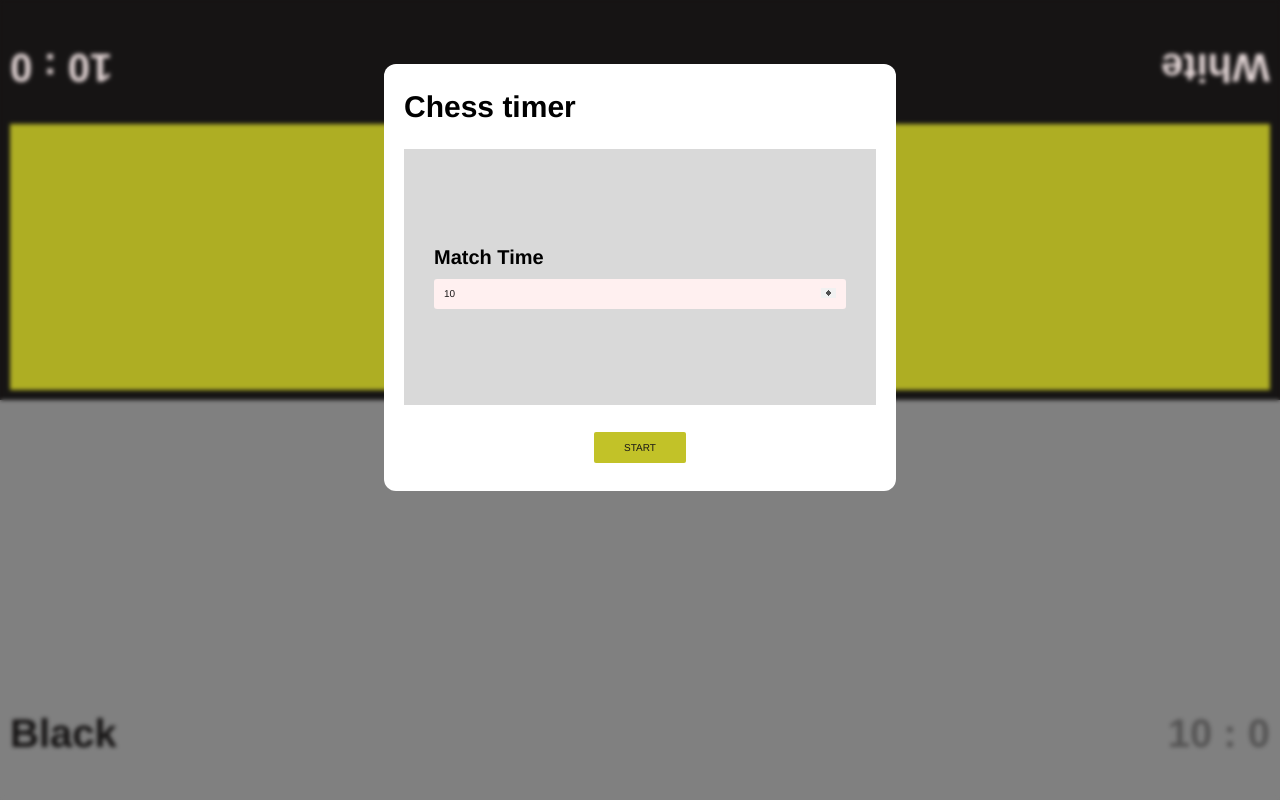
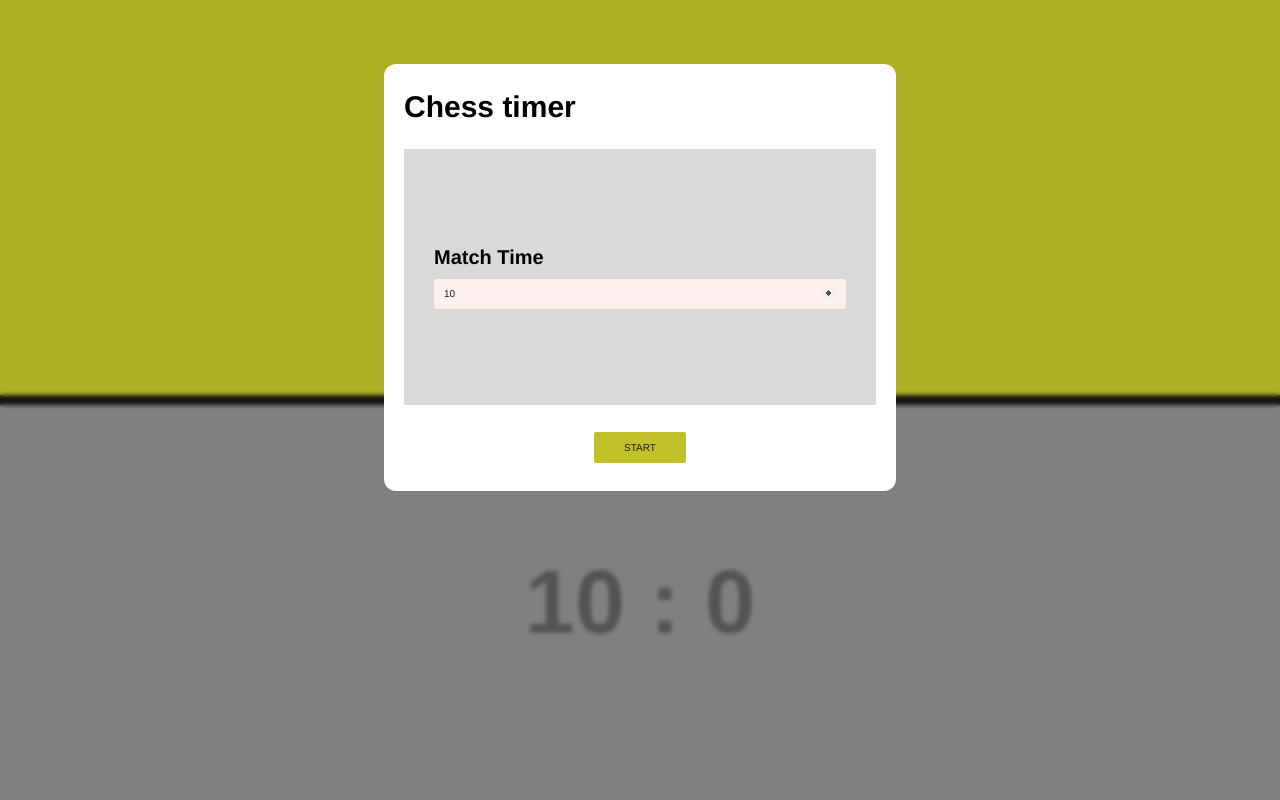
Before and after one commit to null-gman/Chess_timer, a website: page index.html in a window 1280 px wide. Drawn offline with Linux system fonts and the light colour scheme.

Commit message:
-v 1.4.1

```diff
--- a/index.html
+++ b/index.html
@@ -1,5 +1,6 @@
 <!DOCTYPE html>
 <html lang="en" style="background-color:rgb(231, 231, 231);">
+
 <head>
   <meta charset="UTF-8">
   <meta name="viewport" content="width=device-width, initial-scale=1.0">
@@ -9,22 +10,24 @@
   <!-- <link rel="icon" type="image/jpge" href="./logoChessTimer.jpg"> -->
   <link rel="icon" type="image/png" href="./logoChessTimer.png">
 </head>
+
 <body style="display:none;">
 
-  <div id="root" >
+  <div id="root">
     <div id="main">
       <section class="player" id="player-white">
-          <button class="btnTimer" id="btn-white"></button>
+        <!-- <button class="btnTimer" id="btn-white"></button> -->
         <div class="lable">
-            <h2>White</h2>
-            <p id="timeLable-white"  class="timingP">10 : 0</p>
+          <!-- <h2>White</h2> -->
+          <p id="timeLable-white" class="timingP">10 : 0</p>
         </div>
       </section>
-
+      <article style="width: 100%; background-color:  rgb(25, 23, 23);
+        height:10px;"></article>
       <section class="player wating" id="player-black">
-          <button class="btnTimer" id="btn-black"></button>
+        <!-- <button class="btnTimer" id="btn-black"></button> -->
         <div class="lable">
-            <h2>Black</h2>
+          <!-- <h2>Black</h2> -->
           <p id="timeLable-black" class="timingP">10 : 0</p>
         </div>
       </section>
@@ -62,4 +65,5 @@
   <!-- <script src="./script.js"></script> -->
   <script src="./lib/script.js"></script>
 </body>
+
 </html>
--- a/main.scss
+++ b/main.scss
@@ -29,11 +29,13 @@ html {
   display: flex;
   flex-direction: column;
   .player {
-    padding: 10px;
+    cursor: pointer;
+    // padding: 10px;
     height: 50%;
     width: 100%;
-
+    background-color: $mainC;
     .btnTimer {
+      display: none;
       height: 70%;
       width: 100%;
       cursor: pointer;
@@ -48,20 +50,28 @@ html {
     }
 
     .lable {
-      height: 30%;
-      width: 100%;
-      display: flex;
-      align-items: center;
-      justify-content: space-between;
+      height: 100%;
+      // display: flex;
+      // align-items: center;
+      // justify-content: space-between;
+      // justify-content: center;
       user-select: none;
 
       h2 {
+        display: none;
         font-size: 40px;
         font-weight: 900;
       }
 
       p {
-        font-size: 40px;
+        height: 100%;
+        width: 100%;
+        display: flex;
+        justify-content: center;
+        align-items: center;
+        // background-color: red;
+        color: $black;
+        font-size: 90px;
         font-weight: 900;
       }
     }
@@ -75,7 +85,7 @@ html {
 
 #player-white {
 
-  background-color: $black;
+
 
   .btnTimer {
     // background-color: #C53434;
@@ -84,15 +94,8 @@ html {
   }
 
   .lable {
-    display: flex;
-    flex-direction: row-reverse;
-
-
-    h2,
-    p {
-      color: $white;
-    }
-
+    // display: flex;
+    // flex-direction: row-reverse;
     h2 {
       transform: rotate(180deg);
     }
@@ -117,7 +120,7 @@ html {
 
   h2,
   p {
-    color: $black;
+    // color: $black;
   }
 }
 
@@ -328,17 +331,19 @@ html {
 
 .player.wating{
   background-color: transparent  !important;
-
+  pointer-events: none;
   .btnTimer {
     opacity: .0 !important;
     cursor: not-allowed !important;
   }
+  .lable{
+    p{
+      animation: watingPlayer 3s !important;
+      animation-iteration-count: infinite !important;
+      animation-timing-function: linear !important;
+    }
+  }
 
-  p{
-    animation: watingPlayer 3s !important;
-    animation-iteration-count: infinite !important;
-    animation-timing-function: linear !important;
-  }
 
 }
 
@@ -347,8 +352,6 @@ html {
     color: rgba(255, 0, 0, 0.909) !important;
   }
 }
-
-
 
 
 @keyframes watingPlayer {
--- a/script.js
+++ b/script.js
@@ -112,8 +112,10 @@ class Player {
     this.playerMain = document.getElementById(`player-${this.team}`)
     // console.log(this.playerMain);
 
+    // this.btn = document.getElementById(`btn-${this.team}`)
     this.btn = document.getElementById(`btn-${this.team}`)
     this.lable = document.getElementById(`timeLable-${this.team}`)
+    this.btn = this.playerMain;
     this.setLableTime();
 
     this.btn.addEventListener("click", () => {
```
Also changed, not shown: lib/script.js, root.css, 1 other file. Lines whose indentation alone changed are shown as unchanged.
